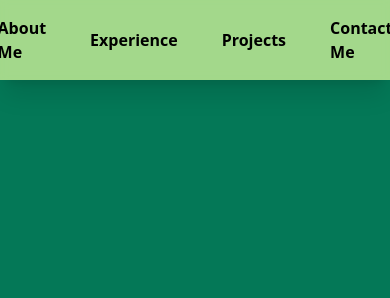
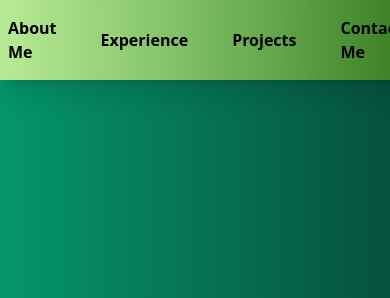
Before and after one commit to SKukreti0107/Portfolio, a website: page index.html in a window 390 px wide. Shown: the top 298 px of the page. Drawn offline with nearby package versions, Linux system fonts and the light colour scheme.

Commit message:
Update index.html
fix - responsiveness
gradient background and nav

```diff
--- a/index.html
+++ b/index.html
@@ -1,5 +1,5 @@
 <!DOCTYPE html>
-<html lang="en">
+<html lang="en" class="min-w-fit">
 <head>
     <meta charset="UTF-8">
     <meta name="viewport" content="width=device-width, initial-scale=1.0">
@@ -12,9 +12,9 @@
 
 
 
-<body class="bg-emerald-700">
+<body class="w-fit bg-gradient-to-r from-emerald-600 to-emerald-900 overflow-x-hidden">
 
-    <nav class=" bg-lime-200 bg-opacity-75 text-black flex flex-wrap justify-center backdrop-blur-sm  shadow-xl">
+    <nav class="bg-gradient-to-r from-lime-200/85 to-lime-600/55 text-black flex flex-wrap justify-center backdrop-blur-sm  shadow-xl">
         <!-- <h1 class="font-bold text-4xl p-4">Portfolio</h1> -->
         <ul class="px-2 py-4 flex space-x-11  justify-end items-center font-semibold">
             <li><a href="#abtMe">About Me</a></li>
```
